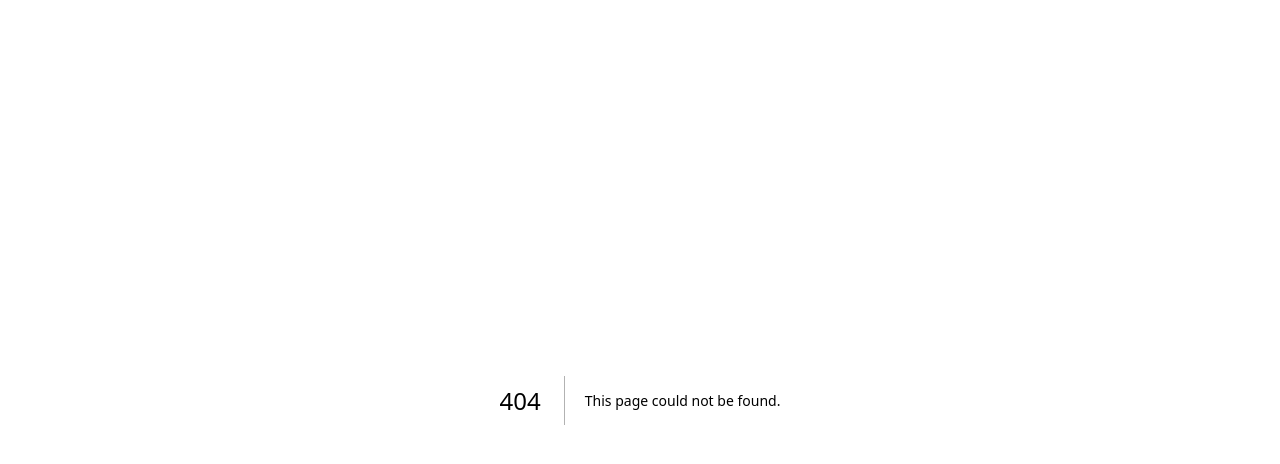
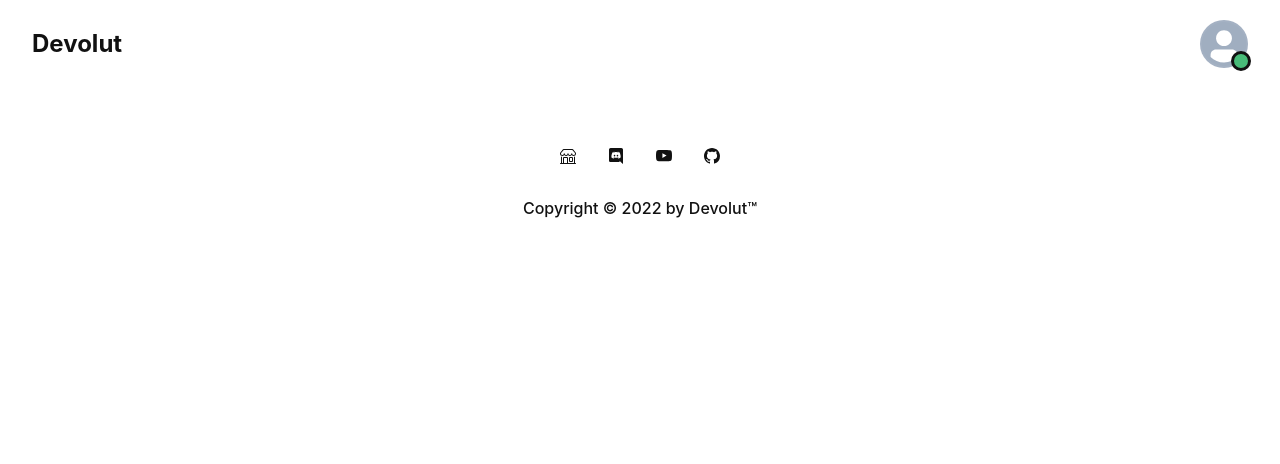
Before and after one commit to codingburgas/devolut, a Next.js app in the folder devolut-front-end/: page /account in a window 1280 px wide. Before the commit this address had no page. Shown: the top 464 px of the page. Built offline with nearby package versions, Linux system fonts and the light colour scheme; no server answers; sample sign-in values are in the browser's storage.

Commit message:
Add account page

```diff
--- /dev/null
+++ b/devolut-front-end/pages/account.tsx
@@ -0,0 +1,49 @@
+import { getSession, signOut, useSession } from "next-auth/react";
+import {
+  Box,
+  ScaleFade,
+} from '@chakra-ui/react';
+import Header from "./header";
+import Footer from "./footer";
+import { useRouter } from "next/router";
+
+export default function Account() {
+  const { data: session } = useSession();
+  const router = useRouter();
+
+  return (
+    <>
+      <ScaleFade initialScale={0.9} in={true}>
+      <Box
+        width={'full'}
+        maxWidth={{ base: 'xl', md: '7xl' }}
+        marginInline={'auto'}
+        paddingInlineStart={{ base: '6', md: '8' }}
+        paddingInlineEnd={{ base: '6', md: '8' }}
+      >
+        <Header session={session} router={router} signOut={signOut} />
+
+
+        <Footer />
+      </Box>
+    </ScaleFade>
+    </>
+  );
+}
+
+export async function getServerSideProps({ req }){
+  const session = await getSession({ req })
+
+  if(!session){
+    return {
+      redirect : {
+        destination: '/sign-in',
+        permanent: false
+      }
+    }
+  }
+
+  return {
+    props: { session }
+  }
+}
```
